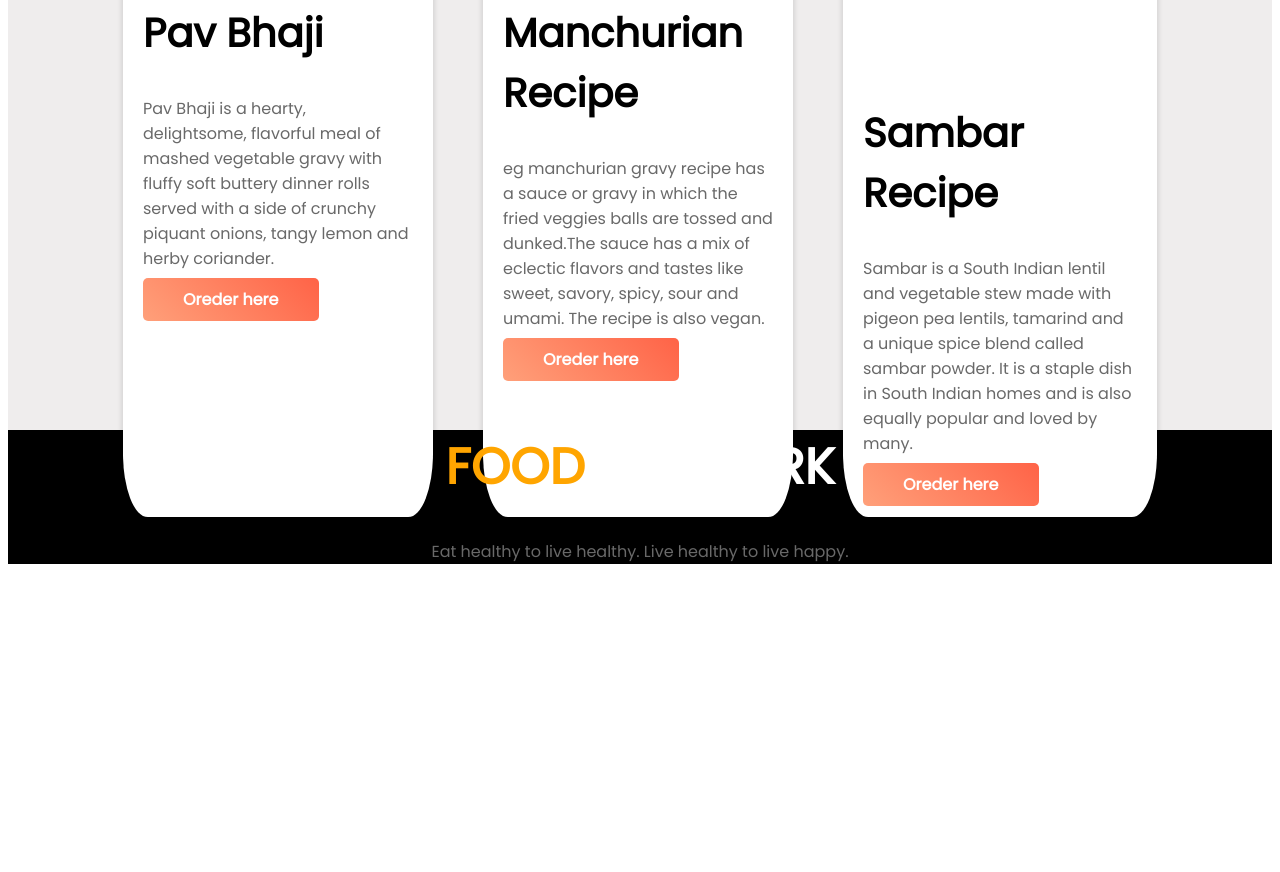
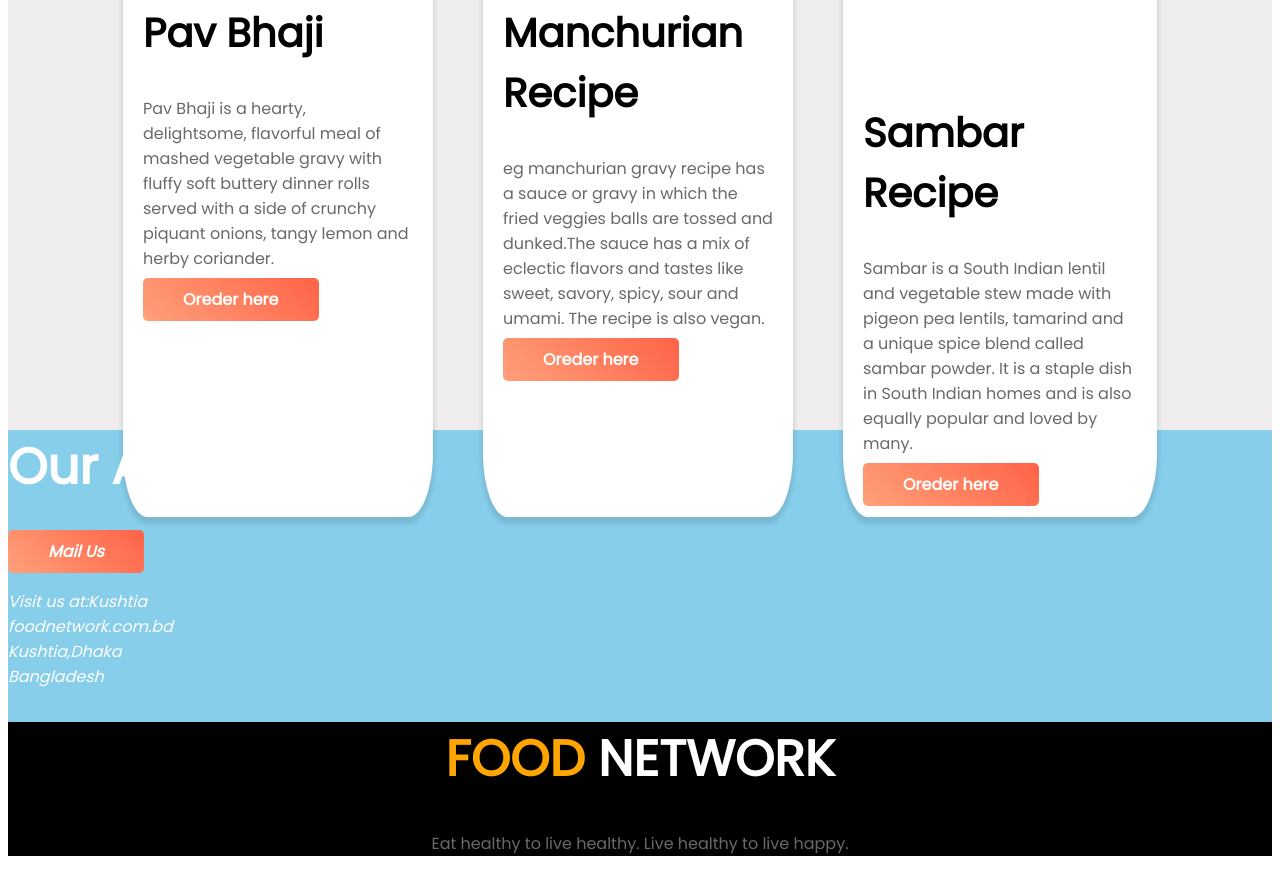
Before and after one commit to asifalam515/assignment, a plain HTML site: page index.html in a window 1280 px wide. Shown: the part 1828-2700 px from the top of the page. Before the commit the page ends 2408 px from the top, so only its background shows below. Drawn offline with Linux system fonts and the light colour scheme.

Commit message:
address added

```diff
--- a/index.html
+++ b/index.html
@@ -77,7 +77,27 @@
         </div>
 
     </section>
+
+
+
+
+
+
+
+
+
+
+
 <div class="footer-style">
+  <h1>Our Address</h1>
+
+    <address>
+     <a class="anchor-button" target="_blank"" href="mailto:webmaster@example.com">Mail Us</a> <br> <br>
+    Visit us at:Kushtia<br>
+    foodnetwork.com.bd<br>
+    Kushtia,Dhaka<br>
+    Bangladesh
+    </address>
 
         <footer class="footer-main">
             <h1> <span>FOOD </span> NETWORK </h1>
--- a/style.css
+++ b/style.css
@@ -103,9 +103,10 @@ h2 {
 }
 .footer-style {
   margin-top: 300px;
-  background-color: black;
+  background-color: skyblue;
   color: white;
 }
 .footer-main {
   text-align: center;
+  background-color: black;
 }
```
